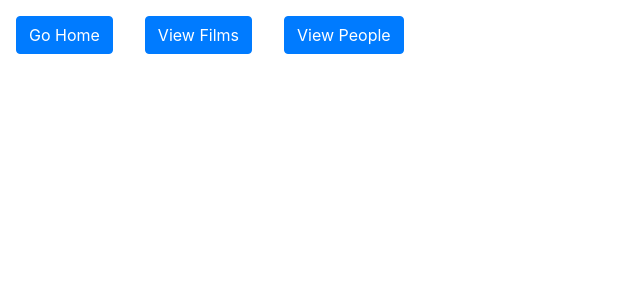
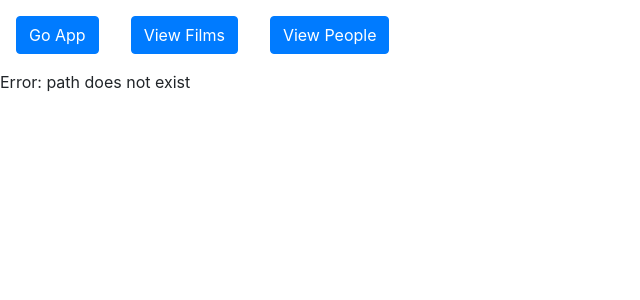
Before and after one commit to annmcalvert/routing-in-react, a React (Create React App) app: page /films/1 in a window 1280 px wide. Shown: the top 300 px of the page, without its empty margins (0-640 px from the left). Built offline with nearby package versions, Linux system fonts and the light colour scheme.

Commit message:
progress

```diff
--- a/src/components/App.jsx
+++ b/src/components/App.jsx
@@ -1,17 +1,22 @@
 import React, { Component, Fragment } from 'react';
 import { BrowserRouter as Router, Link, Switch, Route } from 'react-router-dom';
 import Films from './Films';
+import Error from './Error';
 
 class App extends Component {
     render() {
         return (
             <Router>
                 <Fragment>
-                    <Link><button className="btn btn-primary m-3">Go Home</button></Link>
-                    <Link to="/films"><button className="btn btn-primary m-3">View Films</button></Link>
-                    <Link><button className="btn btn-primary m-3">View People</button></Link>
+                    <Link className="btn btn-primary m-3" to="/">Go App</Link>
+                    <Link className="btn btn-primary m-3" to="/films">View Films</Link>
+                    <Link className="btn btn-primary m-3" to="/people">View People</Link>
+
                     <Switch>
-                        <Route exact path="/films" component={Films}/>
+                        <Route exact path="/" component={App} />
+                        <Route exact path="/films" component={Films} />
+                        <Route component={Error} />
+                        {/* <Route path="/films/:id" component={Films} /> */}
                     </Switch>
                 </Fragment>
             </Router>
--- a/src/components/DisplayFilm.jsx
+++ b/src/components/DisplayFilm.jsx
@@ -1,13 +1,25 @@
-import React from 'react';
+import React, {Fragment} from 'react';
+import { BrowserRouter as Router, Link, Switch, Route } from 'react-router-dom';
+import FilmId from './FilmId';
 
-const DisplayFilm = ({ film: { title, description } }) => {
+const DisplayFilm = ({ film: { title, description, id } }) => {
     return (
         <div className="card bg-light mb-3">
             <div className="card-header">{title}</div>
             <div className="card-body">
                 <p className="card-text">{description}</p>
+                <Router>
+                    <Fragment>
+                        <Link className="btn btn-primary m-3" to="/films/" >More Information</Link>
+                        <Switch>
+                            <Route path="/films/:id" component={FilmId} />
+                        </Switch>
+                    </Fragment>
+                </Router>
             </div>
+
         </div>
+
     )
 }
 
--- /dev/null
+++ b/src/components/Error.jsx
@@ -0,0 +1,11 @@
+import React from 'react';
+
+const Error = () => {
+    return (
+        <div>
+            <p>Error: path does not exist</p>
+        </div>
+    );
+}
+
+export default Error;
--- /dev/null
+++ b/src/components/FilmId.jsx
@@ -0,0 +1,55 @@
+import React, { Component} from 'react';
+
+
+class FilmId extends Component {
+    constructor(props) {
+        super(props);
+        this.state = {
+            film: {}
+        };
+    }
+
+    componentDidMount() {
+        // console.log(this.props.match)
+        fetch("https://ghibliapi.herokuapp.com/films")
+            .then(res => res.json())
+            .then(
+                (film) => {
+                    this.setState({ film: film });
+                });
+
+
+    }
+
+    render () {
+        return (
+            <h1>working</h1>
+        )
+    }
+
+// render () {
+//     return (
+//         <div className="card bg-light mb-3">
+//             <div className="card-header">{this.state.movie.title}</div>
+//             <div className="card-body">
+//                 <p className="card-text">{this.state.movie.description}</p>
+//             </div>
+//         </div>
+
+//     )
+// }
+
+
+// const FilmId = ({ film: { title, description } }) => {
+//     return (
+//         <div className="card bg-light mb-3">
+//             <div className="card-header">{title}</div>
+//             <div className="card-body">
+//                 <p className="card-text">{description}</p>
+//             </div>
+//         </div>
+
+//     )
+}
+
+export default FilmId;
--- a/src/components/Films.jsx
+++ b/src/components/Films.jsx
@@ -12,11 +12,12 @@ class Films extends Component {
     componentDidMount() {
         fetch("https://ghibliapi.herokuapp.com/films")
             .then(res => res.json())
-            // .then((obj) => console.log(obj))
             .then(
                 (films) => {
                     this.setState({ films: films });
-                })
+                });
+                console.log(this.props.match.params.id)
+
     }
 
     render() {
```
